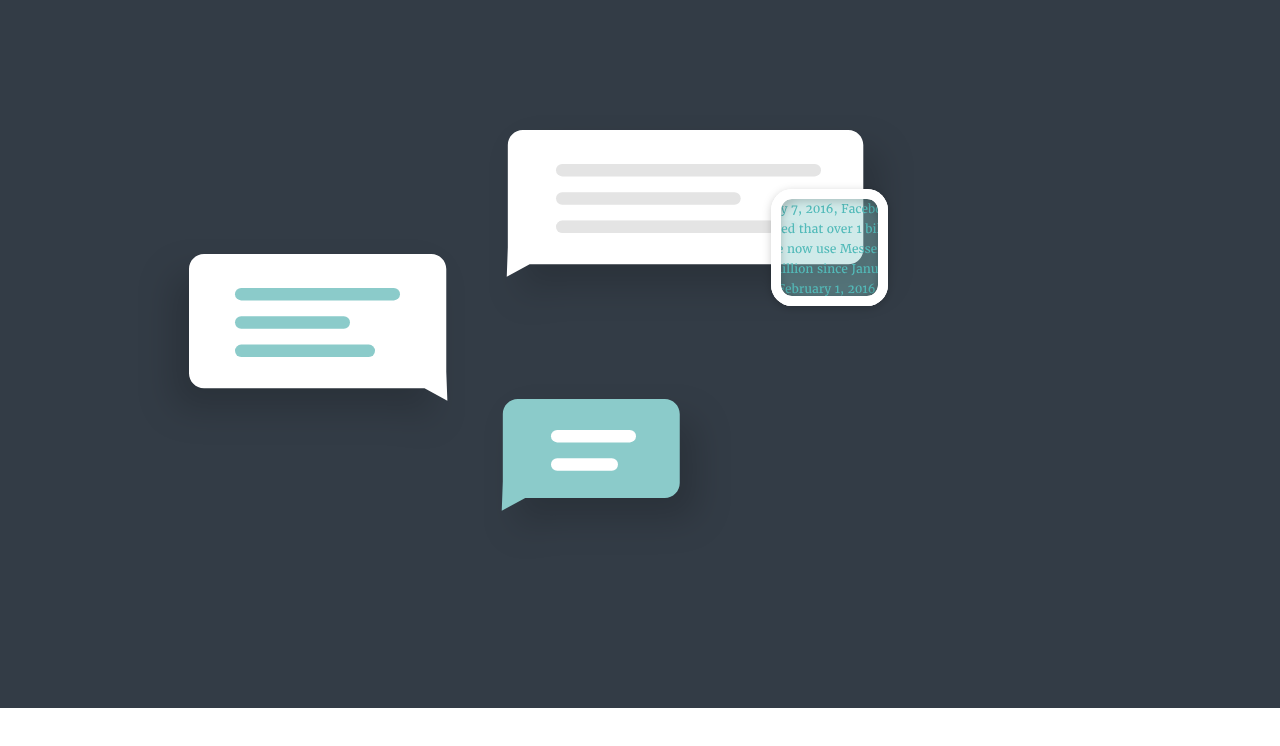
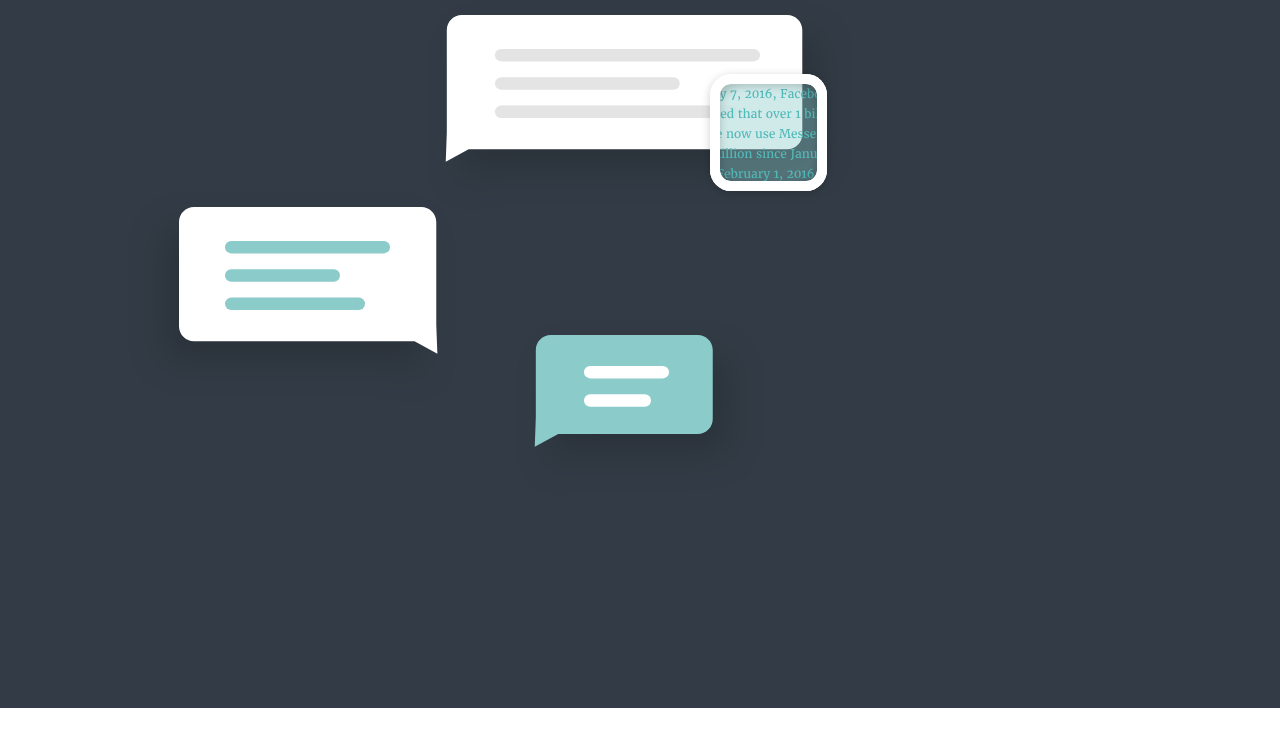
Before and after one commit to someyaaltous/chat, a React (Create React App) app: page / in a window 1280 px wide. Shown: the top 746 px of the page. Built offline with nearby package versions, Linux system fonts and the light colour scheme.

Commit message:
edite the style

```diff
--- a/src/App.css
+++ b/src/App.css
@@ -103,27 +103,27 @@ h1{
 
 }
 .image{
-  top:10px;
+  /* top:10px; */
   /* display: none; */
   position: absolute;
   /* margin:10px; */
   /* background: white; */
   /* height: 20px;
   width: 20px; */
-  left: 12px;
+  /* left: 12px; */
   /* border-radius: 50%; */
-  margin-left: 5px;
+  /* margin-left: 5px; */
   animation: imagee1 1.9s forwards;
 }
 .image1{
-  top:20px;
+  /* top:20px; */
   /* display: none; */
   position: absolute;
   /* margin:10px; */
   /* background: white; */
   /* height: 20px;
   width: 20px; */
-  left: 30px;
+  /* left: 30px; */
   /* border-radius: 50%; */
   /* margin-left: 5px; */
   animation: imagee2 1.9s forwards;
@@ -139,6 +139,6 @@ h1{
   /* left: 12px; */
   /* border-radius: 50%; */
   /* margin-left: 5px; */
-  margin-top: 30%;
+  /* margin-top: 30%; */
   animation: imagee3 1.9s forwards;
 }
--- a/src/component/Live/index.js
+++ b/src/component/Live/index.js
@@ -8,15 +8,15 @@ class Live extends Component {
     return (
       <>
         <Div>
-          <div className='image'>
-            <Image2 src={bubble2} />
-          </div>
-          <div className='image1'>
-            <Image src={bubble1} />
-          </div>
-          <div className='image2'>
-            <Image3 src={bubble3} />
-          </div>
+          {/* <div className='image'> */}
+            <Image2 src={bubble2} className='image' />
+          {/* </div>
+          <div className='image1'> */}
+            <Image src={bubble1} className='image1'/>
+          {/* </div> */}
+          {/* <div className='image2'> */}
+            <Image3 src={bubble3} className='image2'/>
+          {/* </div> */}
         </Div>
       </>
     );
--- a/src/component/Live/index.style.js
+++ b/src/component/Live/index.style.js
@@ -1,25 +1,35 @@
 import styled from 'styled-components';
-export const Div= styled.div`
-position:absolute;
-width:100%;
-height:708px;
-background-color: #333c46;
-display: flex;
-  justify-content: center;
-  flex-direction:column;
+export const Div = styled.body`
+  position: absolute;
+  width: 100%;
+  height: 708px;
+  background-color: #333c46;
+
+  display: flex;
+  flex-direction: column;
+  align-items: center;
+  /* justify-content: center; */
+  /* align-items: center;
+  margin:auto; */
+
+`;
+export const Image = styled.img`
+  /* margin-top: 73%;
+    margin-left: 33%; */
+    margin-top: 15%;
+    align-self: flex-start;
+    margin-left: 10%;
+
+`;
+export const Image2 = styled.img`
+  /* margin-left: 50%;
+  margin-top: 27%; */
 
 
 `;
-export const Image = styled.img`
-    margin-top: 73%;
-    margin-left: 33%;
+export const Image3 = styled.img`
+margin-top: 25%;
+
+  /* margin-left: 50%; */
+  /* margin-bottom: 86%; */
 `;
-export const Image2 = styled.img`
-margin-left: 111%;
-  margin-top: 27%;
-  `;
-export const Image3 = styled.img`
-margin-left: 196%;
-    /* margin-bottom: 86%; */
-
-`;
```
